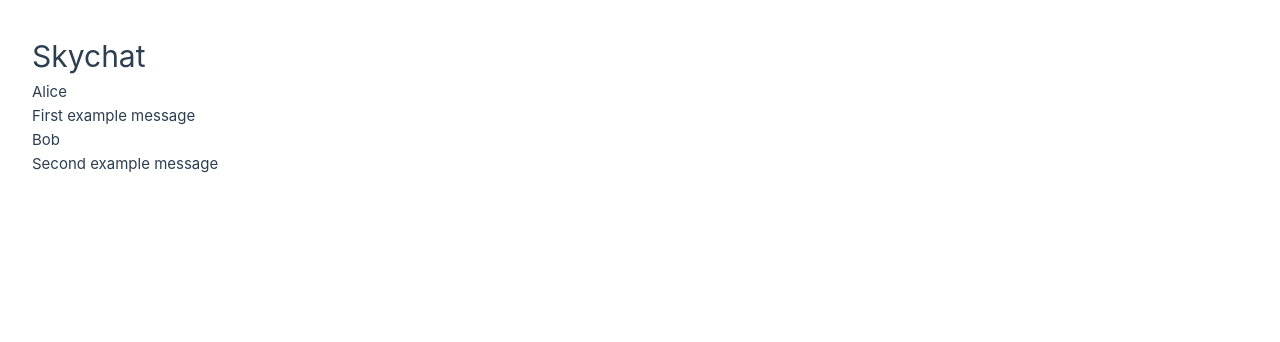
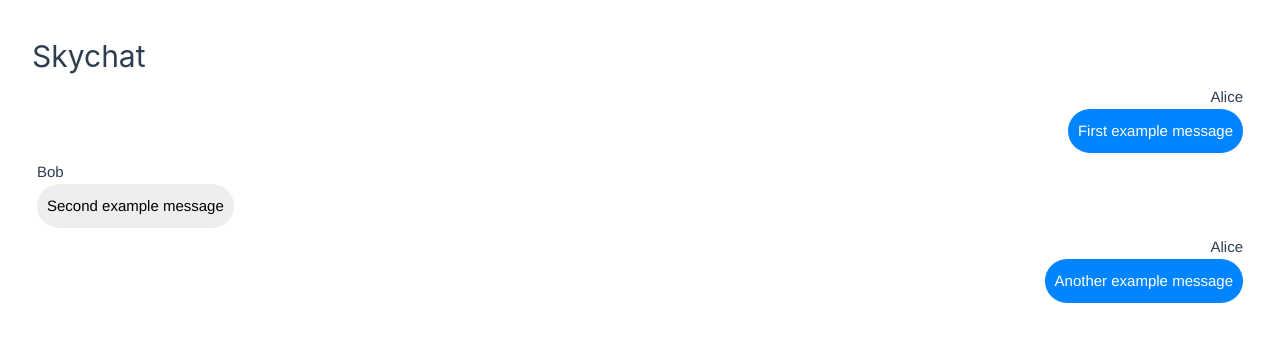
Before and after one commit to SkylerMime/skychat-web-frontend, a Vue app: page / in a window 1280 px wide. Shown: the top 342 px of the page. Built offline with nearby package versions, Linux system fonts and the light colour scheme.

Commit message:
Added chat styles

```diff
--- a/src/components/ChatFrame.vue
+++ b/src/components/ChatFrame.vue
@@ -7,6 +7,8 @@ export interface ChatMessage {
   message: String
   id: number
 }
+
+const CURRENT_USER_NAME = 'Alice'
 
 const first_message: ChatMessage = {
   username: 'Alice',
@@ -18,14 +20,32 @@ const second_message: ChatMessage = {
   message: 'Second example message',
   id: 3,
 }
+const third_message: ChatMessage = {
+  username: 'Alice',
+  message: 'Another example message',
+  id: 4,
+}
 
 const messages: Ref<Array<ChatMessage>> = ref([first_message])
 
-messages.value.push(second_message)
+messages.value.push(second_message, third_message)
 </script>
 
 <template>
-  <div>
-    <ChatMessageBubble v-for="message in messages" :key="message.id" :message="message" />
-  </div>
+  <ul>
+    <ChatMessageBubble
+      v-for="message in messages"
+      :key="message.id"
+      :message="message"
+      :is_current_user="message.username == CURRENT_USER_NAME"
+    />
+  </ul>
 </template>
+
+<style scoped>
+ul {
+  list-style: none;
+  margin: 0;
+  padding: 0;
+}
+</style>
--- a/src/components/ChatMessageBubble.vue
+++ b/src/components/ChatMessageBubble.vue
@@ -3,10 +3,46 @@ import { type ChatMessage } from './ChatFrame.vue'
 
 defineProps<{
   message: ChatMessage
+  is_current_user: boolean
 }>()
 </script>
 
 <template>
-  <p>{{ message.username }}</p>
-  <p>{{ message.message }}</p>
+  <li>
+    <p class="name" :class="{ right_side: is_current_user }">{{ message.username }}</p>
+    <p class="text" :class="{ green: is_current_user }">{{ message.message }}</p>
+  </li>
 </template>
+
+<style scoped>
+li {
+  display: list-item;
+  clear: both;
+  padding: 5px;
+  font-family: Helvetica, Arial, sans-serif;
+}
+
+.name {
+  float: left;
+}
+
+.right_side {
+  float: right;
+}
+
+.text {
+  clear: both;
+  padding: 10px;
+  border-radius: 30px;
+  margin-bottom: 2px;
+  background: #eee;
+  float: left;
+  color: #000;
+}
+
+.text.green {
+  float: right;
+  background: #0084ff;
+  color: #fff;
+}
+</style>
```
